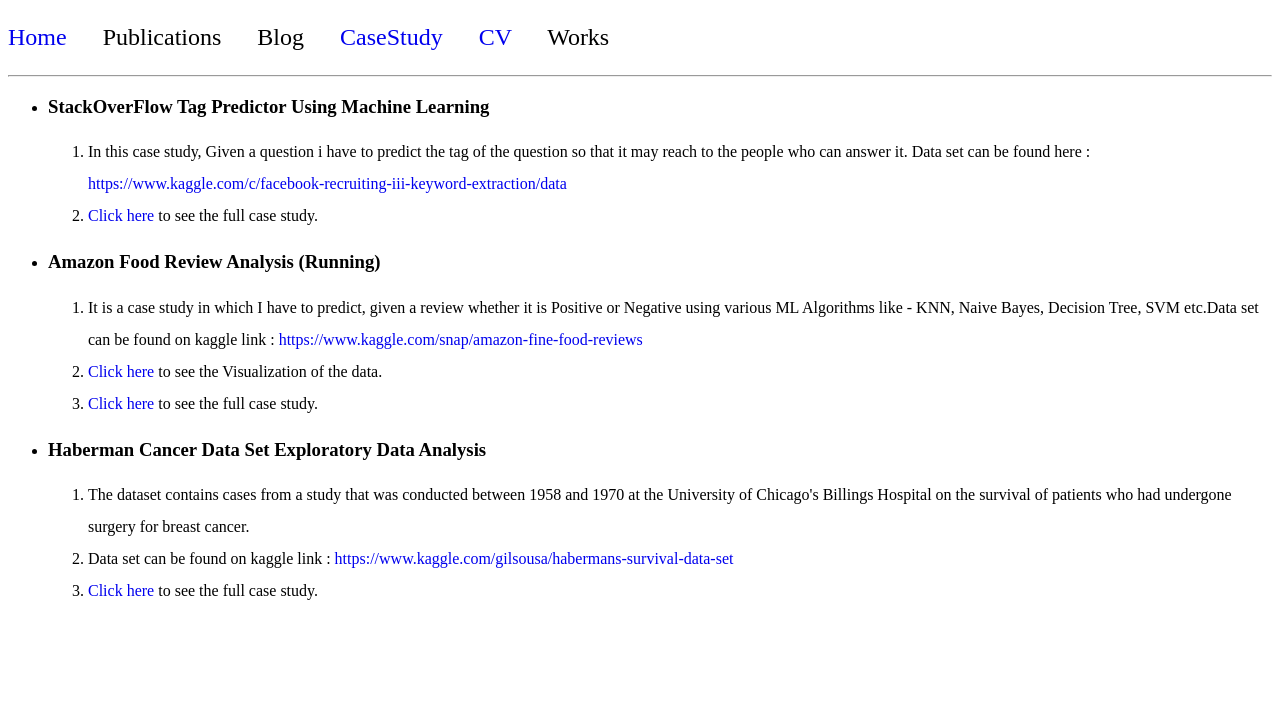
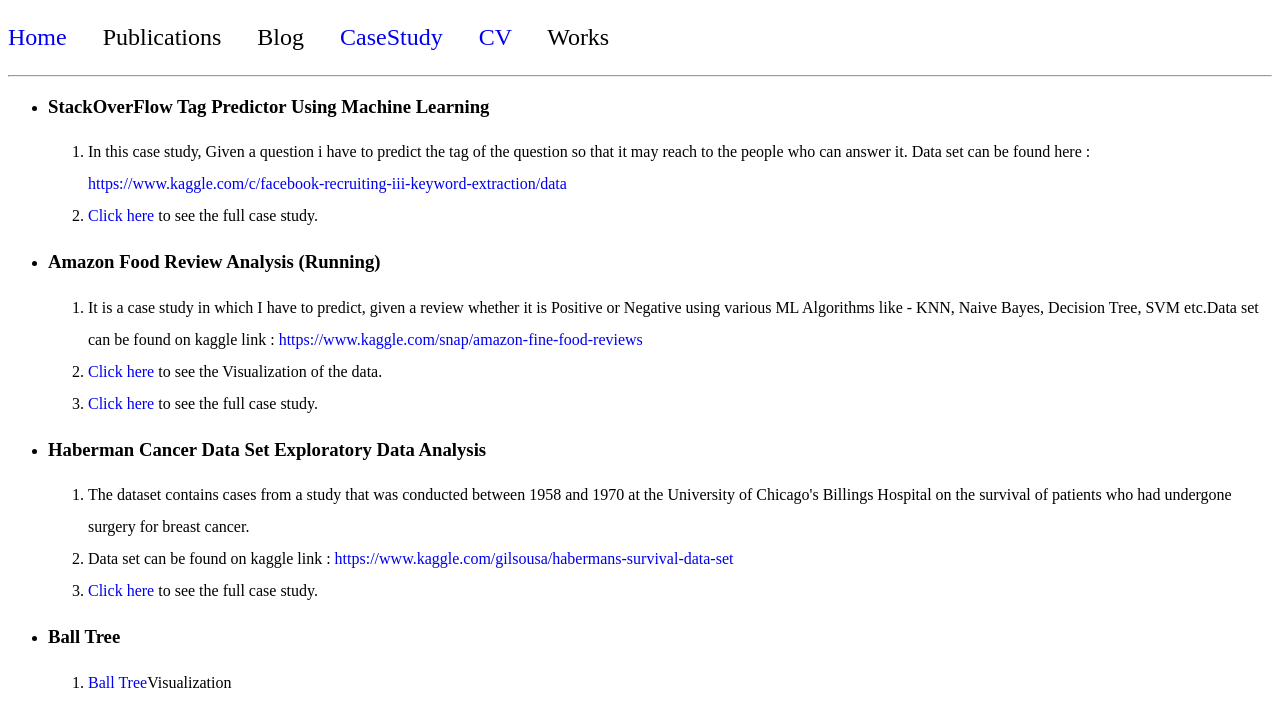
Before and after one commit to kkaran0908/kkaran0908.github.io, a plain HTML site: page casestudies.html in a window 1280 px wide. Drawn offline with Linux system fonts and the light colour scheme.

Commit message:
Update casestudies.html

```diff
--- a/casestudies.html
+++ b/casestudies.html
@@ -47,6 +47,16 @@
          <li><a href = "haberman.html">Click here</a> to see the full case study. </li>
        </ol>
     </p>
+  <li><h3>Ball Tree</h3></li>
+    <p>
+       <ol style = "line-height:2">
+
+
+
+
+         <li><a href = "ball_tree.html">Ball Tree</a>Visualization</li>
+       </ol>
+    </p>
 </ul>
 </p>
   </body>
```
